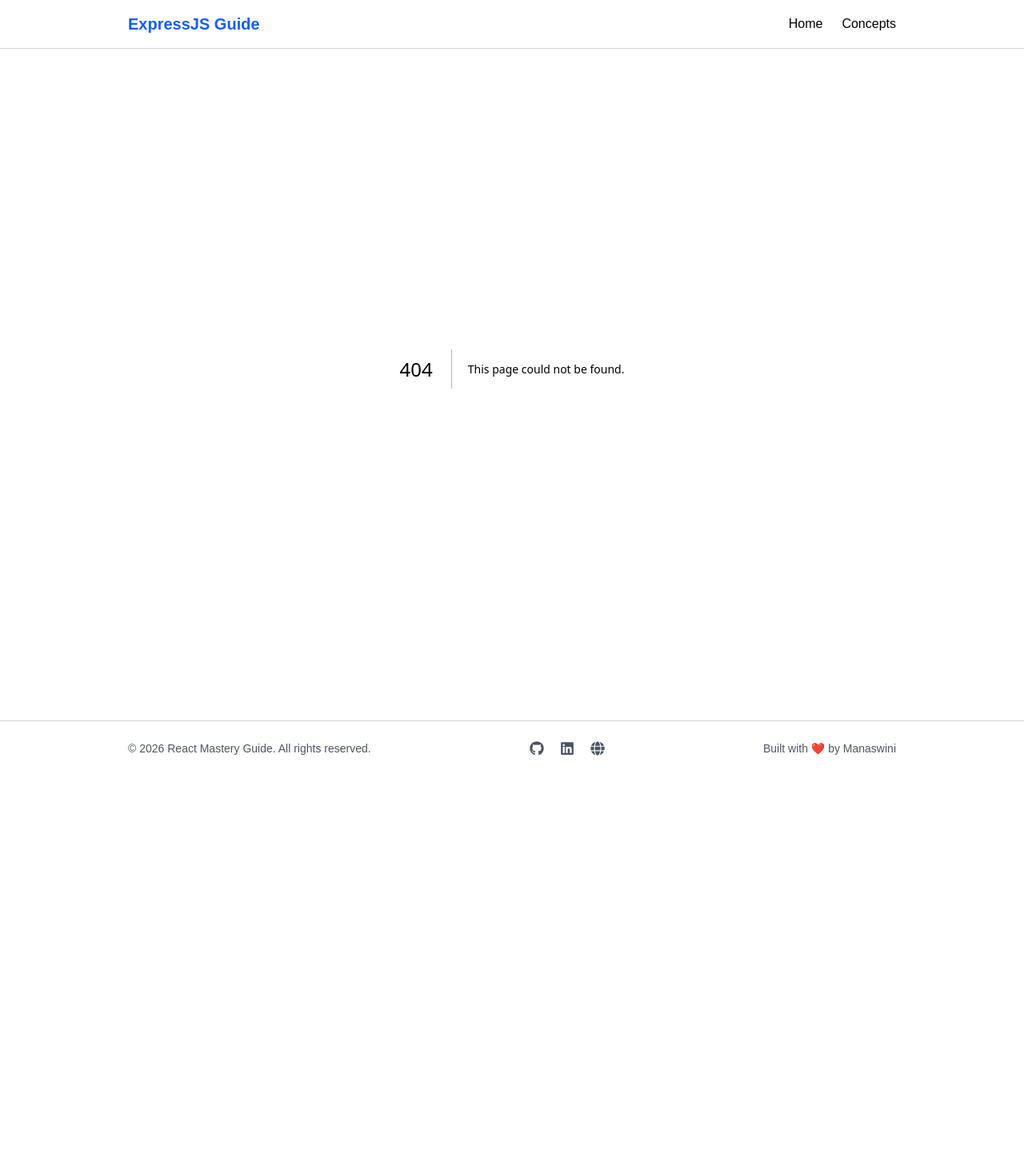
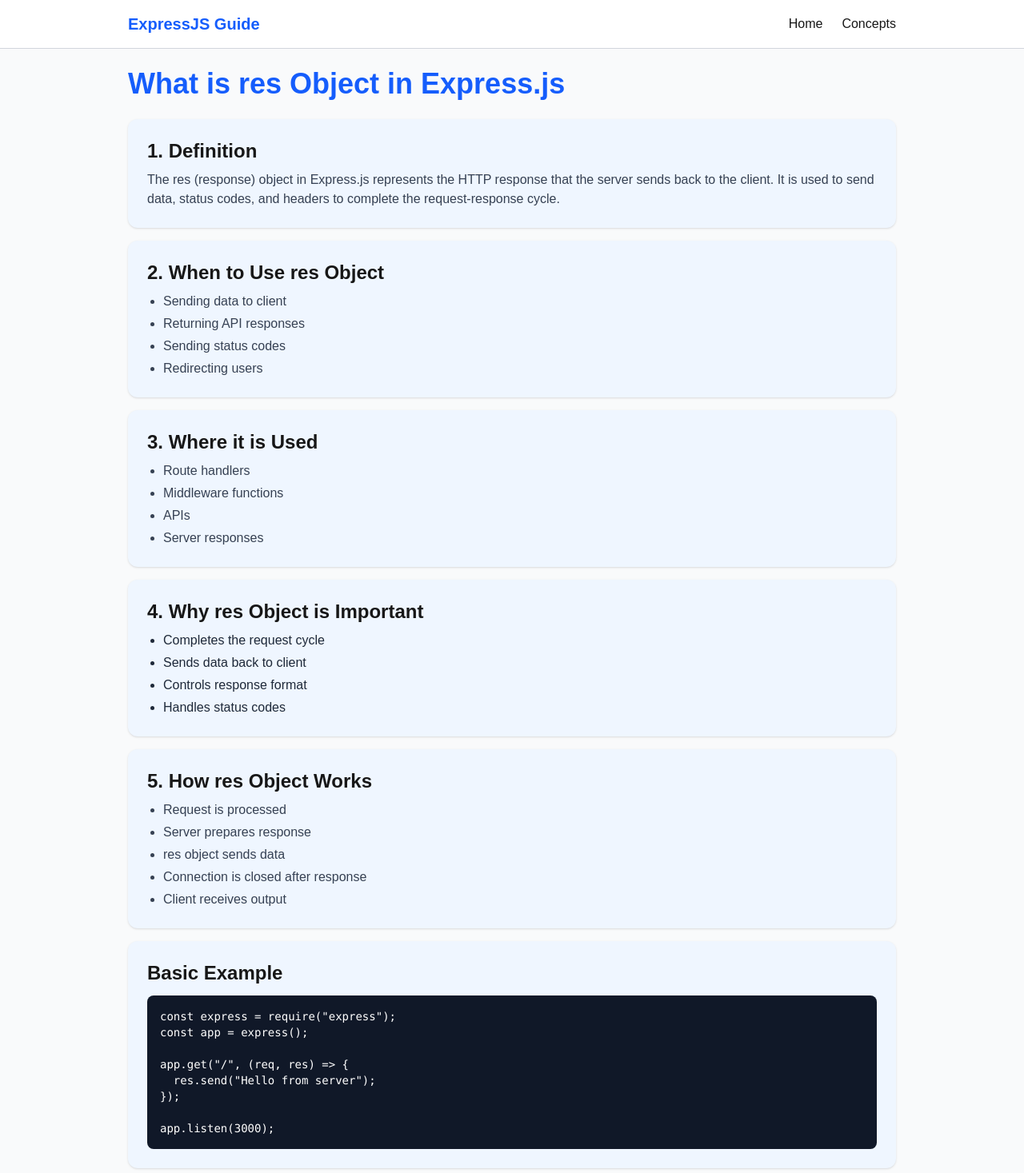
Before and after one commit to Monisasmal/ExpressJS-Concept, a Next.js app: page /concepts/ResObject in a window 1280 px wide. Before the commit this address had no page. Shown: the top 1467 px of the page at 80% size. Before the commit the page ends 970 px from the top, so only its background shows below. Built offline with nearby package versions, Linux system fonts and the light colour scheme.

Commit message:
first commit

```diff
--- /dev/null
+++ b/src/app/concepts/ResObject/page.tsx
@@ -0,0 +1,161 @@
+export default function ResObject() {
+  return (
+    <div className="bg-gray-50 min-h-screen">
+
+      {/* Container */}
+      <div className="w-full max-w-5xl mx-auto px-4 sm:px-6 lg:px-8 py-6">
+
+        {/* Header */}
+        <h1 className="text-2xl sm:text-3xl md:text-4xl font-bold text-blue-600 mb-6">
+          What is res Object in Express.js
+        </h1>
+
+        {/* Card Wrapper */}
+        <div className="space-y-4">
+
+          {/* Definition */}
+          <section className="bg-blue-50 shadow-sm rounded-xl p-4 sm:p-6">
+            <h2 className="text-lg sm:text-xl md:text-2xl font-semibold mb-2">
+              1. Definition
+            </h2>
+            <p className="text-sm sm:text-base text-gray-700">
+              The res (response) object in Express.js represents the HTTP response
+              that the server sends back to the client. It is used to send data,
+              status codes, and headers to complete the request-response cycle.
+            </p>
+          </section>
+
+          {/* When */}
+          <section className="bg-blue-50 shadow-sm rounded-xl p-4 sm:p-6">
+            <h2 className="text-lg sm:text-xl md:text-2xl font-semibold mb-2">
+              2. When to Use res Object
+            </h2>
+            <ul className="list-disc ml-5 text-sm sm:text-base text-gray-700 space-y-1">
+              <li>Sending data to client</li>
+              <li>Returning API responses</li>
+              <li>Sending status codes</li>
+              <li>Redirecting users</li>
+            </ul>
+          </section>
+
+          {/* Where */}
+          <section className="bg-blue-50 shadow-sm rounded-xl p-4 sm:p-6">
+            <h2 className="text-lg sm:text-xl md:text-2xl font-semibold mb-2">
+              3. Where it is Used
+            </h2>
+            <ul className="list-disc ml-5 text-sm sm:text-base text-gray-700 space-y-1">
+              <li>Route handlers</li>
+              <li>Middleware functions</li>
+              <li>APIs</li>
+              <li>Server responses</li>
+            </ul>
+          </section>
+
+          {/* Why */}
+          <section className="bg-blue-50 shadow-sm rounded-xl p-4 sm:p-6">
+            <h2 className="text-lg sm:text-xl md:text-2xl font-semibold mb-2">
+              4. Why res Object is Important
+            </h2>
+            <ul className="list-disc ml-5 text-sm sm:text-base text-gray-800 space-y-1">
+              <li>Completes the request cycle</li>
+              <li>Sends data back to client</li>
+              <li>Controls response format</li>
+              <li>Handles status codes</li>
+            </ul>
+          </section>
+
+          {/* How */}
+          <section className="bg-blue-50 shadow-sm rounded-xl p-4 sm:p-6">
+            <h2 className="text-lg sm:text-xl md:text-2xl font-semibold mb-2">
+              5. How res Object Works
+            </h2>
+            <ul className="list-disc ml-5 text-sm sm:text-base text-gray-700 space-y-1">
+              <li>Request is processed</li>
+              <li>Server prepares response</li>
+              <li>res object sends data</li>
+              <li>Connection is closed after response</li>
+              <li>Client receives output</li>
+            </ul>
+          </section>
+
+          {/* Code */}
+          <section className="bg-blue-50 shadow-sm rounded-xl p-4 sm:p-6">
+            <h2 className="text-lg sm:text-xl md:text-2xl font-semibold mb-3">
+              Basic Example
+            </h2>
+
+            <pre className="bg-gray-900 text-white p-3 sm:p-4 rounded-lg overflow-x-auto text-xs sm:text-sm">
+{`const express = require("express");
+const app = express();
+
+app.get("/", (req, res) => {
+  res.send("Hello from server");
+});
+
+app.listen(3000);`}
+            </pre>
+          </section>
+
+          {/* Real Example */}
+          <section className="bg-blue-50 shadow-sm rounded-xl p-4 sm:p-6">
+            <h2 className="text-lg sm:text-xl md:text-2xl font-semibold mb-3">
+              Real Example
+            </h2>
+
+            <pre className="bg-gray-900 text-white p-3 sm:p-4 rounded-lg overflow-x-auto text-xs sm:text-sm">
+{`app.get("/user", (req, res) => {
+  res.status(200).json({
+    name: "Manaswini",
+    role: "Developer"
+  });
+});
+
+// Redirect example
+app.get("/home", (req, res) => {
+  res.redirect("/");
+});`}
+            </pre>
+          </section>
+
+          {/* Advantages */}
+          <section className="bg-blue-50 shadow-sm rounded-xl p-4 sm:p-6">
+            <h2 className="text-lg sm:text-xl md:text-2xl font-semibold mb-2">
+              7. Advantages
+            </h2>
+            <ul className="list-disc ml-5 text-sm sm:text-base text-gray-700 space-y-1">
+              <li>Flexible response handling</li>
+              <li>Supports JSON, text, HTML</li>
+              <li>Easy status control</li>
+              <li>Powerful API responses</li>
+            </ul>
+          </section>
+
+          {/* Disadvantages */}
+          <section className="bg-blue-50 shadow-sm rounded-xl p-4 sm:p-6">
+            <h2 className="text-lg sm:text-xl md:text-2xl font-semibold mb-2">
+              8. Disadvantages
+            </h2>
+            <ul className="list-disc ml-5 text-sm sm:text-base text-gray-700 space-y-1">
+              <li>Multiple responses can cause errors</li>
+              <li>Needs proper handling of status codes</li>
+            </ul>
+          </section>
+
+          {/* Interview */}
+          <section className="bg-blue-50 shadow-sm rounded-xl p-4 sm:p-6">
+            <h2 className="text-lg sm:text-xl md:text-2xl font-semibold mb-2">
+              Interview Points
+            </h2>
+            <ul className="list-disc ml-5 text-sm sm:text-base text-gray-900 space-y-1">
+              <li>res = response object</li>
+              <li>Used to send data to client</li>
+              <li>Methods: res.send(), res.json(), res.status()</li>
+              <li>Ends request-response cycle</li>
+            </ul>
+          </section>
+
+        </div>
+      </div>
+    </div>
+  );
+}
--- a/src/app/concepts/page.tsx
+++ b/src/app/concepts/page.tsx
@@ -12,6 +12,7 @@ const concept = [
      {name: "Difference between req.params and req.query.?", path:"/concepts/ParamsVsQuery"},
      {name: "How to Handle Dynamic Routes in Express.js?", path:"/concepts/DynamicRoutes"},
      {name: "What is req object in Express??", path:"/concepts/ReqObject"},
+     {name: "What is res object in Express??", path:"/concepts/ResObject"},
 ];
 
 export default function Concepts(){
```
